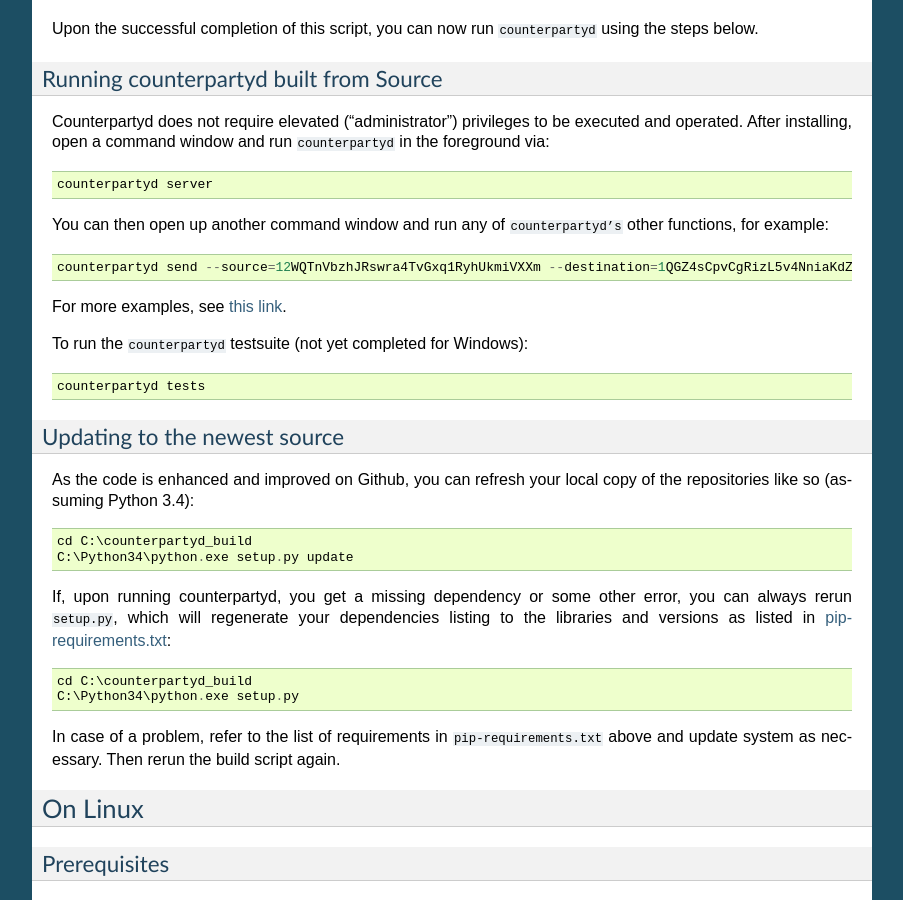
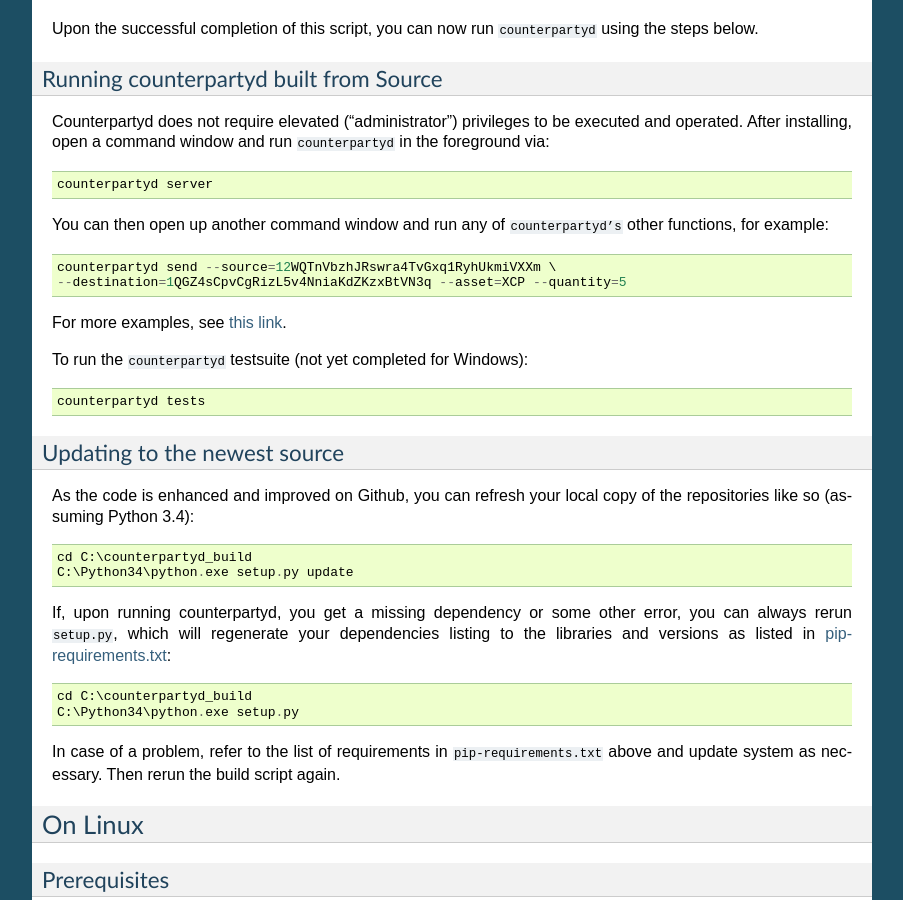
Before and after one commit to CounterpartyXCP/federatednode, a Sphinx documentation site: the page built from docs/BuildingFromSource.rst, in a window 1280 px wide and 900 px high, scrolled down 1158 px. Shown: the whole window, without its empty margins (198-1101 px from the left). Built offline with Sphinx 7.4.7, drawn with Linux system fonts in a browser that asks for light colours; some of the changed text lies outside the part shown.

Commit message:
Break long lines

```diff
--- a/docs/BuildingFromSource.rst
+++ b/docs/BuildingFromSource.rst
@@ -70,7 +70,8 @@
 
 You can then open up another command window and run any of ``counterpartyd’s`` other functions, for example::
 
-    counterpartyd send --source=12WQTnVbzhJRswra4TvGxq1RyhUkmiVXXm --destination=1QGZ4sCpvCgRizL5v4NniaKdZKzxBtVN3q --asset=XCP --quantity=5
+    counterpartyd send --source=12WQTnVbzhJRswra4TvGxq1RyhUkmiVXXm \
+    --destination=1QGZ4sCpvCgRizL5v4NniaKdZKzxBtVN3q --asset=XCP --quantity=5
 
 For more examples, see `this link <https://github.com/CounterpartyXCP/counterpartyd#examples>`__.
 
@@ -154,7 +155,8 @@
 
 You can then open up another command window and run any of ``counterpartyd’s`` other functions, for example::
 
-    counterpartyd send --source=12WQTnVbzhJRswra4TvGxq1RyhUkmiVXXm --destination=1QGZ4sCpvCgRizL5v4NniaKdZKzxBtVN3q --asset=XCP --quantity=5
+    counterpartyd send --source=12WQTnVbzhJRswra4TvGxq1RyhUkmiVXXm \
+    --destination=1QGZ4sCpvCgRizL5v4NniaKdZKzxBtVN3q --asset=XCP --quantity=5
 
 For more examples, see `this link <https://github.com/CounterpartyXCP/counterpartyd#examples>`__.
 
```
